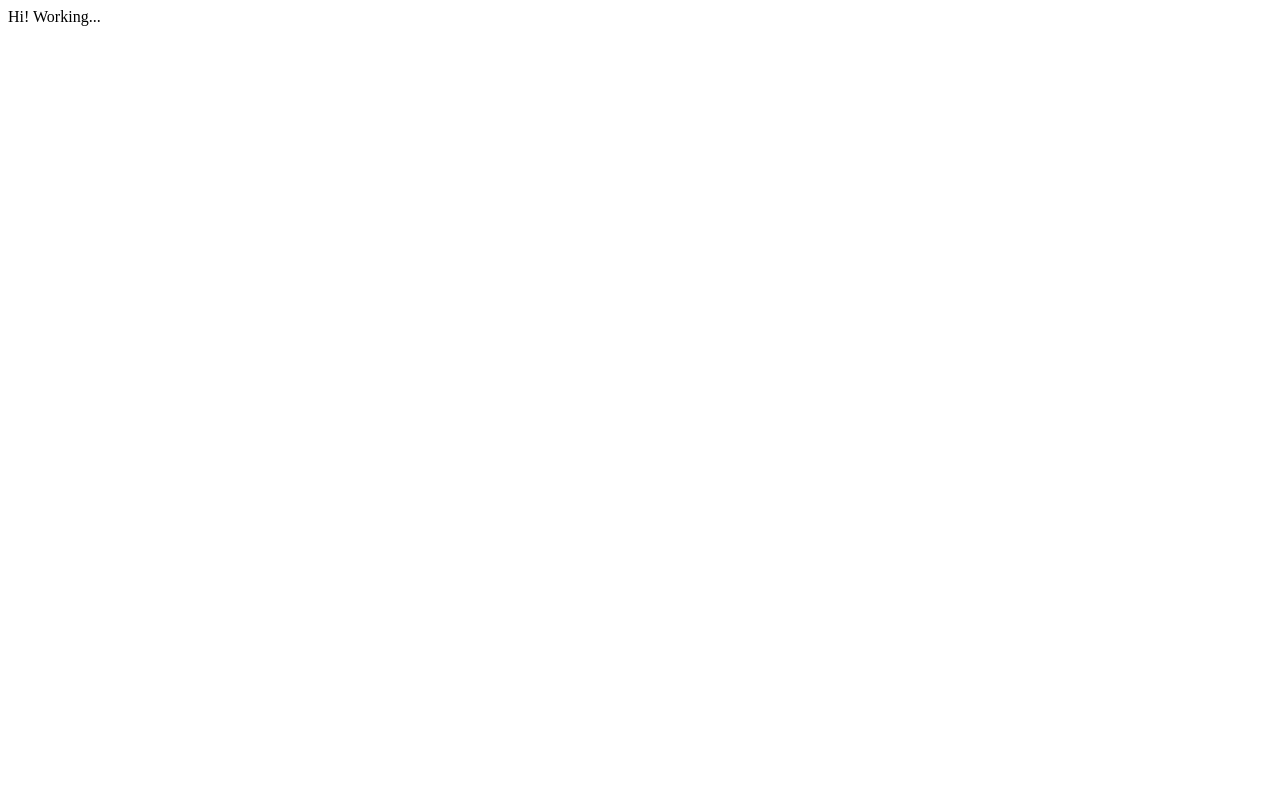
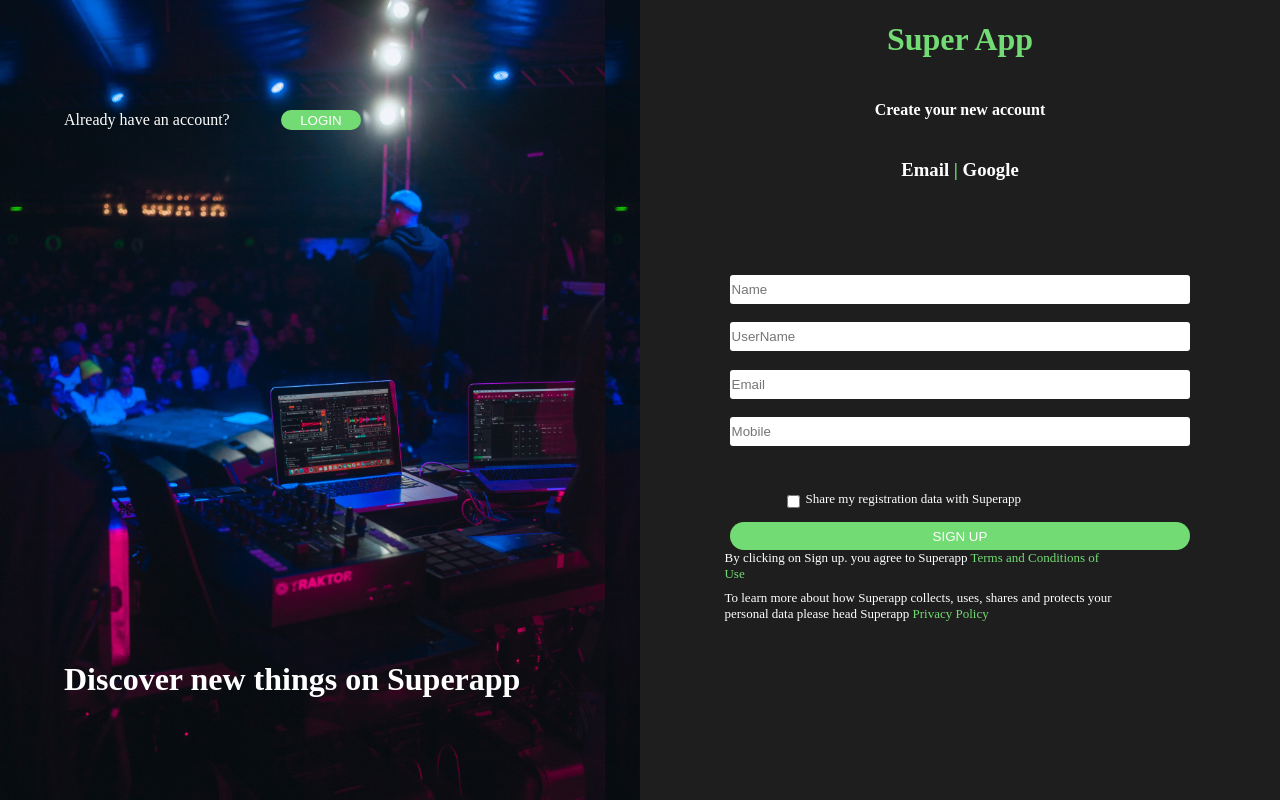
Before and after one commit to Knight-Kaizen/Super_App, a React (Create React App) app in the folder super_app/: page / in a window 1280 px wide. Built offline with nearby package versions, Linux system fonts and the light colour scheme.

Commit message:
added registeration page

```diff
--- a/super_app/src/App.js
+++ b/super_app/src/App.js
@@ -1,10 +1,10 @@
 
-
+import RegisterPage from "./pages/Register/Register";
 // Here, Import pages only
 function App() {
   return (
     <div className="App">
-      Hi! Working...
+      <RegisterPage/>
     </div>
   );
 }
--- a/super_app/src/components/LeftBanner/LeftBanner.js
+++ b/super_app/src/components/LeftBanner/LeftBanner.js
@@ -0,0 +1,21 @@
+import React from "react"
+import backgroundImg from "./background.png"
+import styles from "./LeftBanner.module.css"
+export default
+function LeftBanner(){
+    return (
+        <div className = {styles.main}>
+            <div className={styles.top}>
+                <div className={styles.text1}>
+                    Already have an account?
+                </div>
+                <button className={styles.loginBtn}>LOGIN</button>
+            </div>
+            <div className={styles.bottom}>
+                <h1>
+                Discover new things on Superapp
+                </h1>
+            </div>
+        </div>
+    )
+}
--- a/super_app/src/components/LeftBanner/LeftBanner.module.css
+++ b/super_app/src/components/LeftBanner/LeftBanner.module.css
@@ -0,0 +1,44 @@
+
+.main{
+    width: 100%;
+    height: 100vh;
+
+    display: flex;
+    flex-direction: column;
+    color: black;
+    justify-content: space-between;
+    align-items: center;
+
+    background-image: url('./background.png');
+    background-size: contain;
+}
+
+.top{
+    width: 80%;
+    height: 10vh;
+    /* background-color: aquamarine; */
+    color: white;
+    margin-top: 10vh;
+
+    display: flex;
+    flex-direction: row;
+    align-items: center;
+
+}
+.loginBtn{
+    margin-left: 10%;
+    width: 80px;
+    height: 20px;
+    border-radius: 15px;
+    border-style: none;
+    background-color:#72DB73;
+    color: white;
+}
+
+.bottom{
+    width: 80%;
+    height: 10vh;
+    /* background-color: aquamarine; */
+    color: white;
+    margin-bottom: 10vh;
+}
--- /dev/null
+++ b/super_app/src/components/RegisterForm/RegisterForm.js
@@ -0,0 +1,148 @@
+import React from "react"
+import styles from "./RegisterForm.module.css"
+
+export default
+    function RegisterForm() {
+
+    const [formData, setFormData] = React.useState(
+        { fullName: '', userName: "", email: "", mobileNumber: "", canShare: '' }
+    )
+
+    // error state handler
+    const [errors, setErrors] = React.useState({});
+
+
+    function handleChange(event) {
+        const { name, value, type, checked } = event.target
+        setFormData(prevFormData => {
+            return {
+                ...prevFormData,
+                [name]: type == "checkbox" ? checked : value
+            }
+        });
+        // console.log(formData)   Doubt ?? why is it lagging!!!
+    }
+    function handleSubmit(event) {
+        event.preventDefault();
+        console.log("final Form Data: ", formData)
+
+        //Perform Validation
+
+        setErrors(validate(formData));
+
+
+        console.log("erros ", errors);
+
+        // Doubt ?? Showing errrors on second click only
+
+    }
+
+    function validate(formData){
+        const errors = {};
+
+        if(!formData.fullName){
+            errors.fullName = 'Name is required';
+        }
+        if(!formData.email){
+            errors.email = 'Email is required';
+        }
+        else if(!/\S+@\S+\.\S+/.test(formData.email)){
+            errors.email = 'Email is invalid';
+        }
+
+        if(!formData.userName){
+            errors.userName = "userName is required";
+        }
+        if (!formData.mobileNumber) {
+            errors.mobileNumber = 'Mobile number is required';
+        } else if (!/^[0-9]{10}$/.test(formData.mobileNumber)) {
+            errors.mobileNumber = 'Mobile number is invalid';
+        }
+
+        if (!formData.canShare) {
+            errors.canShare = 'Required';
+          }
+
+        return errors;
+
+    }
+
+    return (
+        <div className={styles.registerForm}>
+
+            <div className={styles.top}>
+                <h1>
+                    <span>Super App</span>
+                </h1>
+                <h4>
+                    Create your new account
+                </h4>
+                <h3>
+                    Email  <span>|</span> Google
+                </h3>
+            </div>
+
+            <div className={styles.bottom}>
+                <form onSubmit={handleSubmit} className={styles.form}>
+                    <div className={styles.input1}>
+                        <input
+                            type="text"
+                            placeholder="Name"
+                            onChange={handleChange}
+                            name="fullName"
+                            value={formData.fullName}
+                        />
+                        {errors.fullName && <span className={styles.error}>{errors.fullName}</span>}
+
+                        <input
+                            type="text"
+                            placeholder="UserName"
+                            onChange={handleChange}
+                            name="userName"
+                            value={formData.userName}
+                        />
+                        {errors.userName && <span className={styles.error}>{errors.userName}</span>}
+                        <input
+                            type="email"
+                            placeholder="Email"
+                            onChange={handleChange}
+                            name="email"
+                            value={formData.email}
+                        />
+                        {errors.email && <span className={styles.error}>{errors.email}</span>}
+                        <input
+                            type="text"
+                            placeholder="Mobile"
+                            onChange={handleChange}
+                            name="mobileNumber"
+                            value={formData.mobileNumber}
+                            // className = {styles.mobileNumber}
+                        />
+                        {errors.mobileNumber && <span className={styles.error}>{errors.mobileNumber}</span>}
+                    </div>
+                    <div className={styles.input2}>
+                        <input
+                            type="checkbox"
+                            id="canShare"
+                            onChange={handleChange}
+                            name="canShare"
+                            checked={formData.canShare}
+                        />
+                        <label htmlFor="canShare" className={styles.tc}>Share my registration data with Superapp</label>
+                    </div>
+
+                    {errors.canShare && <span className={styles.error2}>{errors.canShare}</span>}
+                    <button className={styles.submitBtn}>SIGN UP</button>
+                </form>
+                <div className={styles.tc1}>
+                    <p>By clicking on Sign up. you agree to Superapp <span>Terms and Conditions of Use</span></p>
+                </div>
+                <div className={styles.tc2}>
+                    <p>To learn more about how Superapp collects, uses, shares and protects your personal data please head Superapp <span>Privacy Policy</span></p>
+                </div>
+            </div>
+
+        </div>
+    )
+
+}
--- a/super_app/src/components/RegisterForm/RegisterForm.module.css
+++ b/super_app/src/components/RegisterForm/RegisterForm.module.css
@@ -0,0 +1,91 @@
+body{
+    margin: 0;
+    padding: 0;
+    color: white;
+}
+
+.registerForm{
+    width: 100%;
+    height: 100vh;
+    display: flex;
+    flex-direction: column;
+    align-items: center;
+    background-color: #1E1E1E;
+}
+
+.top{
+    width: 80%;
+    height: 30%;
+    display: flex;
+    flex-direction: column;
+    align-items: center;
+}
+
+.bottom{
+    width: 80%;
+    height: 70%;
+    display: flex;
+    flex-direction: column;
+}
+
+
+
+.input1{
+    display: flex;
+    flex-direction: column;
+    margin: 5% 5%;
+}
+
+.input2{
+    /* margin: 0 5%; */
+    width: 80%;
+    display: flex;
+    flex-direction: row;
+    justify-content: center;
+}
+
+label{
+    text-align: center;
+    padding: 10px;
+}
+
+.submitBtn{
+    width: 90%;
+    margin: 0 5%;
+    height: 28px;
+    border-radius: 15px;
+    border-style: none;
+    background-color:#72DB73;
+    color: white;
+}
+.tc{
+    margin-left: -1%;
+    font-size: small;
+}
+.tc1, .tc2{
+    width: 80%;
+    /* margin: 0 25%; */
+    font-size: small;
+}
+
+p{
+    margin: 0 0 2% 5%;
+}
+
+input{
+    margin: 2% 0;
+    height: 25px;
+    border-radius: 3px;
+    border-style: none;
+    padding: 2px;
+}
+
+span{
+    color: #72DB73;
+}
+.error{
+    color: red;
+}
+.error2{
+    color: red;
+}
--- a/super_app/src/pages/Register/Register.js
+++ b/super_app/src/pages/Register/Register.js
@@ -0,0 +1,18 @@
+import React from "react"
+import RegisterForm from "../../components/RegisterForm/RegisterForm.js"
+import LeftBanner from "../../components/LeftBanner/LeftBanner.js"
+import styles from "./Register.module.css"
+export default
+
+function RegisterPage(){
+    return (
+        <div className={styles.page1}>
+            <div className={styles.left}>
+                <LeftBanner/>
+            </div>
+            <div className={styles.right}>
+                <RegisterForm/>
+            </div>
+        </div>
+    )
+}
--- a/super_app/src/pages/Register/Register.module.css
+++ b/super_app/src/pages/Register/Register.module.css
@@ -0,0 +1,24 @@
+body{
+    margin: 0;
+    padding: 0;
+    box-sizing: border-box;
+}
+
+.page1{
+    height: 100%;
+    display: flex;
+    flex-direction: row;
+}
+
+.left{
+    height: 100%;
+    width: 50%;
+    /* background-color: aqua; */
+}
+.right{
+    height: 100%;
+    width: 50%;
+}
+.main{
+    background-color: red;
+}
```
Also changed, not shown: super_app/src/components/LeftBanner/background.png (added), super_app/src/components/RegisterForm/RegisterFrom.js (deleted).
